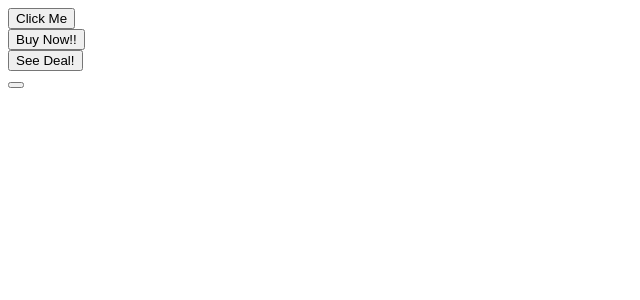
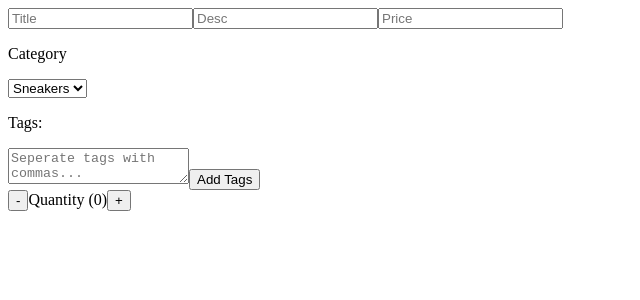
Before and after one commit to oguzhanorh/React, a React (Create React App) app: page / in a window 1280 px wide. Shown: the top 300 px of the page, without its empty margins (0-640 px from the left). Built offline with nearby package versions, Linux system fonts and the light colour scheme.

Commit message:
useReducer

```diff
--- a/src/App.js
+++ b/src/App.js
@@ -1,24 +1,10 @@
 import Button from './Button';
-
+import Post from './Post';
+import Form from './Form';
 function App() {
   return (
     <>
-      <div>
-        <Button success rounded outline>
-          Click Me
-        </Button>
-      </div>
-      <div>
-        <Button danger outline>
-          Buy Now!!
-        </Button>
-      </div>
-      <div>
-        <Button warning>See Deal!</Button>
-      </div>
-      <div>
-        <Button />
-      </div>
+      <Form />
     </>
   );
 }
--- /dev/null
+++ b/src/Form.js
@@ -0,0 +1,73 @@
+import { useReducer, useRef } from 'react';
+import { formReducer, INITIAL_STATE } from './FormReducer';
+import { FormActionTypes } from './FormActionTypes';
+
+const Form = () => {
+  const [state, dispatch] = useReducer(formReducer, INITIAL_STATE);
+
+  const tagRef = useRef();
+
+  const handleChange = (e) => {
+    dispatch({
+      type: FormActionTypes.CHANGE_INPUT,
+      payload: { name: e.target.name, value: e.target.value },
+    });
+  };
+
+  const increment = () => {
+    dispatch({
+      type: FormActionTypes.INCREASE,
+    });
+  };
+  const decrement = () => {
+    dispatch({
+      type: FormActionTypes.DECREASE,
+    });
+  };
+
+  const handleTags = () => {
+    const tags = tagRef.current.value.split('');
+    tags.foreach((tag) => {
+      dispatch({ type: 'ADD_TAG', payload: tag });
+    });
+  };
+
+  console.log(state);
+
+  return (
+    <div>
+      <form>
+        <input type="text" placeholder="Title" onChange={handleChange} />
+
+        <input type="text" placeholder="Desc" onChange={handleChange} />
+        <input type="number" placeholder="Price" onChange={handleChange} />
+        <p>Category</p>
+        <select name="category">
+          <option value="sneakers">Sneakers</option>
+          <option value="t-shirts">T-Shirt</option>
+          <option value="jeans">Jeans</option>
+        </select>
+        <p>Tags:</p>
+        <textarea ref={tagRef} placeholder="Seperate tags with commas..." />
+        <button onClick={handleTags} type="button">
+          Add Tags
+        </button>
+        <div className="tags">
+          {state.tags.map((tag) => (
+            <small key={tag}>{tag}</small>
+          ))}
+        </div>
+        <div className="quantity">
+          <button onClick={increment} type="button">
+            -
+          </button>
+          <span>Quantity ({state.quantity})</span>
+          <button onClick={decrement} type="button">
+            +
+          </button>
+        </div>
+      </form>
+    </div>
+  );
+};
+export default Form;
--- /dev/null
+++ b/src/FormActionTypes.js
@@ -0,0 +1,6 @@
+export const FormActionTypes = {
+  CHANGE_INPUT: 'CHANGE_INPUT',
+  INCREASE: 'INCREASE',
+  DECREASE: 'DECREASE',
+  ADD_TAG: 'ADD_TAG',
+};
--- /dev/null
+++ b/src/FormReducer.js
@@ -0,0 +1,47 @@
+export const INITIAL_STATE = {
+  title: '',
+  desc: '',
+  price: 0,
+  category: '',
+  tags: [],
+  images: {
+    sm: '',
+    md: '',
+    lg: '',
+  },
+  quantity: 0,
+};
+
+export const formReducer = (state, action) => {
+  switch (action.type) {
+    case 'CHANGE_INPUT':
+      return {
+        ...state,
+        [action.payload.name]: action.payload.value,
+      };
+
+    case 'ADD_TAG':
+      return {
+        ...state,
+        tags: [...state.tags, action.payload],
+      };
+
+    case 'REMOVE_TAG':
+      return {
+        ...state,
+        tags: state.tags.filter((tag) => tag !== action.payload),
+      };
+    case 'INCREASE':
+      return {
+        ...state,
+        quantity: state.quantity + 1,
+      };
+    case 'DECREASE':
+      return {
+        ...state,
+        quantity: state.quantity - 1,
+      };
+    default:
+      return state;
+  }
+};
--- /dev/null
+++ b/src/Post.js
@@ -0,0 +1,34 @@
+import { useReducer } from 'react';
+import { INITIAL_STATE, postReducer } from './PostReducer';
+import { ACTION_TYPES } from './PostActionTypes';
+
+const Post = () => {
+  const [state, dispatch] = useReducer(postReducer, INITIAL_STATE);
+
+  const handleFetch = () => {
+    dispatch({ type: ACTION_TYPES.FETCH_START });
+
+    fetch('https://jsonplaceholder.typicode.com/posts/1')
+      .then((res) => {
+        return res.json();
+      })
+      .then((data) => {
+        //{type:"FETCH_SUCCESS",payload:data}
+        dispatch({ type: ACTION_TYPES.FETCH_SUCCESS, payload: data });
+      })
+      .catch((err) => {
+        dispatch({ type: ACTION_TYPES.FETCH_ERROR });
+      });
+  };
+
+  return (
+    <div>
+      <button onClick={handleFetch}>
+        {state.loading ? 'Wait...' : 'Fetch the post'}
+      </button>
+      <p>{state.post?.title}</p>
+      <span>{state.error && 'Something went wrong'}</span>
+    </div>
+  );
+};
+export default Post;
--- /dev/null
+++ b/src/PostActionTypes.js
@@ -0,0 +1,5 @@
+export const ACTION_TYPES = {
+  FETCH_START: 'FETCH_START',
+  FETCH_SUCCESS: 'FETCH_SUCCESS',
+  FETCH_ERROR: 'FETCH_ERROR',
+};
--- /dev/null
+++ b/src/PostReducer.js
@@ -0,0 +1,30 @@
+export const INITIAL_STATE = {
+  loading: false,
+  post: {},
+  error: false,
+};
+
+export const postReducer = (state, action) => {
+  switch (action.type) {
+    case 'FETCH_START':
+      return {
+        loading: true,
+        error: false,
+        post: {},
+      };
+    case 'FETCH_SUCCESS':
+      return {
+        ...state,
+        loading: false,
+        post: action.payload,
+      };
+    case 'FETCH_ERROR':
+      return {
+        loading: false,
+        error: true,
+        post: {},
+      };
+    default:
+      return state;
+  }
+};
```
